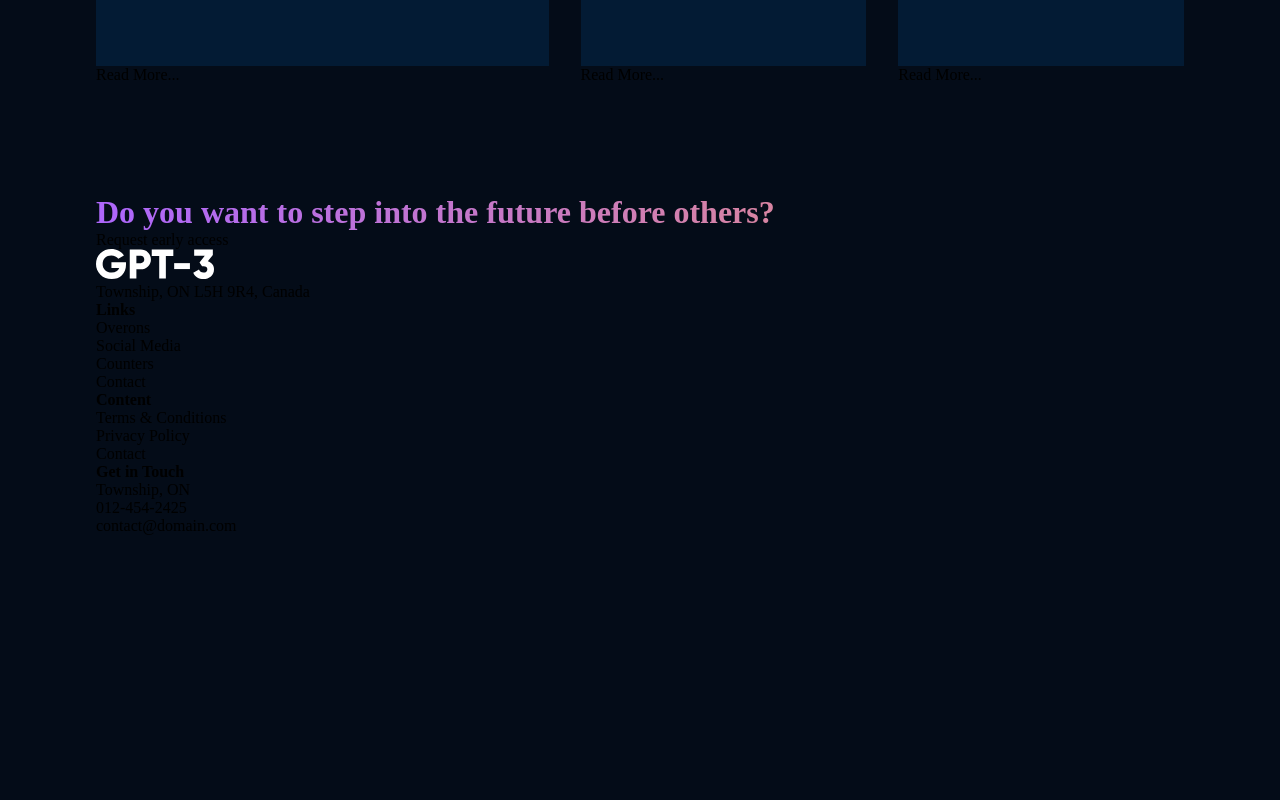
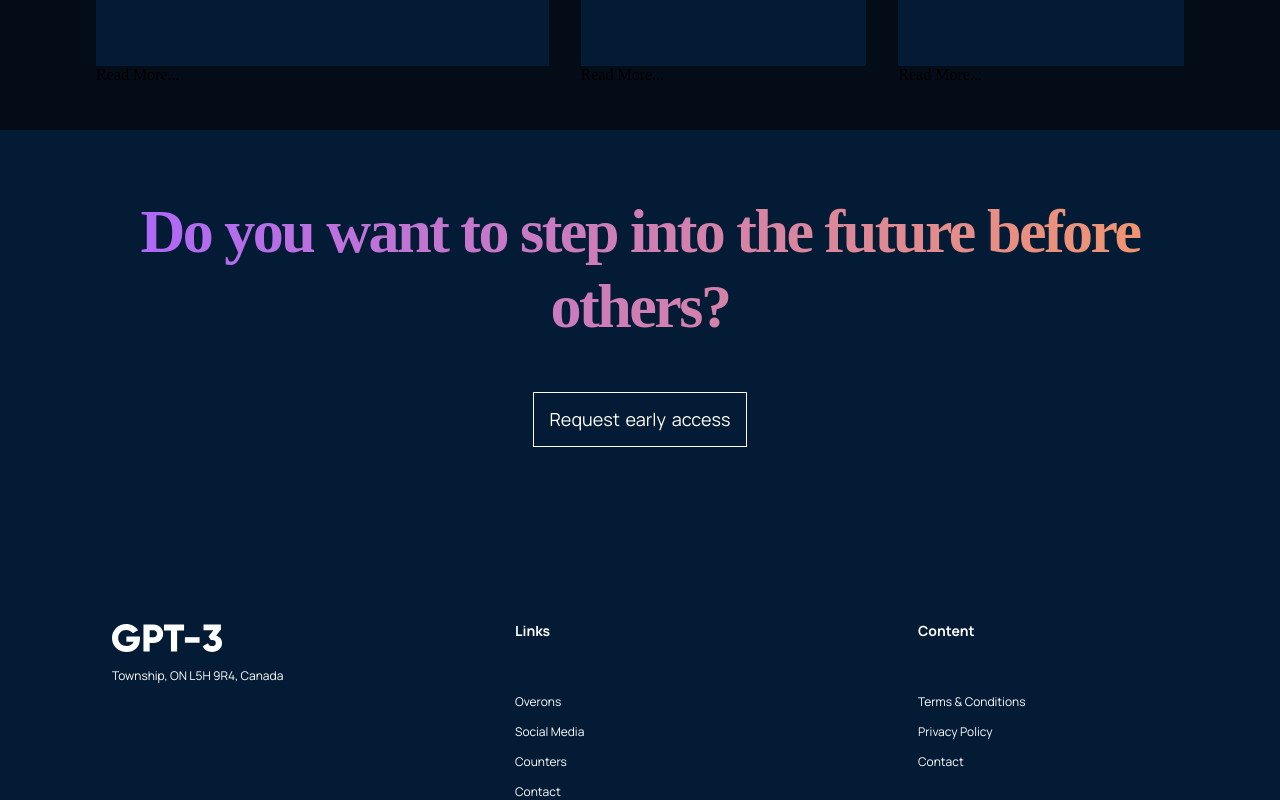
Before and after one commit to 7daytheory/ReactGPT3Website, a React (Create React App) app: page / in a window 1280 px wide. Shown: the part 3960-4760 px from the top of the page. Before the commit the page ends 4559 px from the top, so only its background shows below. Built offline with nearby package versions, Linux system fonts and the light colour scheme.

Commit message:
Styled footer

```diff
--- a/src/containers/footer/footer.css
+++ b/src/containers/footer/footer.css
@@ -0,0 +1,101 @@
+.gpt__footer {
+    display: flex;
+    flex-direction: column;
+    justify-content: center;
+    align-items: center;
+
+    background: var(--color-footer);
+}
+
+.gpt__footer-heading {
+    width: 100%;
+    text-align: center;
+
+    margin-bottom: 3rem;
+}
+
+.gpt__footer-heading h1 {
+    font-weight: 800;
+    font-size: 62px;
+    line-height: 75px;
+    text-align: center;
+    letter-spacing: -0.04em;
+}
+
+.gpt__footer-btn {
+    display: flex;
+    justify-content: center;
+    align-items: center;
+    padding: 1rem;
+    border: 1px solid #FFF;
+    text-align: center;
+    margin-bottom: 10rem;
+    cursor: pointer;
+}
+
+.gpt__footer-btn p {
+    font-family: var(--font-family);
+    box-sizing: border-box;
+    font-size: 18px;
+    line-height: 21px;
+    color: #FFF;
+    word-spacing: 2px;
+}
+
+.gpt__footer-links {
+    display: flex;
+    justify-content: space-between;
+    align-items: flex-start;
+    flex-wrap: wrap;
+    flex-direction: row;
+
+    width: 100%;
+    text-align: left;
+}
+
+.gpt__footer-links div {
+    width: 250px;
+    margin: 1rem;
+}
+
+.gpt__footer-links_logo {
+    display: flex;
+    flex-direction: column;
+}
+
+.gpt__footer-links_logo img {
+    width: 110px;
+    height: 30px;
+    margin-bottom: 1rem;
+}
+
+.gpt__footer-links_logo p {
+    font-family: var(--font-family);
+    font-size: 12px;
+    line-height: 14px;
+    color: #FFF;
+}
+
+.gpt__footer-links_div {
+    display: flex;
+    justify-content: flex-start;
+    flex-direction: column;
+}
+
+.gpt__footer-links_div h4 {
+    font-family: var(--font-family);
+    font-size: 14px;
+    line-height: 16px;
+    margin-bottom: 3rem;
+    color: #FFF;
+}
+
+.gpt__footer-links_div p {
+    font-family: var(--font-family);
+    font-size: 12px;
+    line-height: 14px;
+    color: #FFF;
+
+    margin: 0.5rem 0;
+    cursor: pointer;
+}
```
